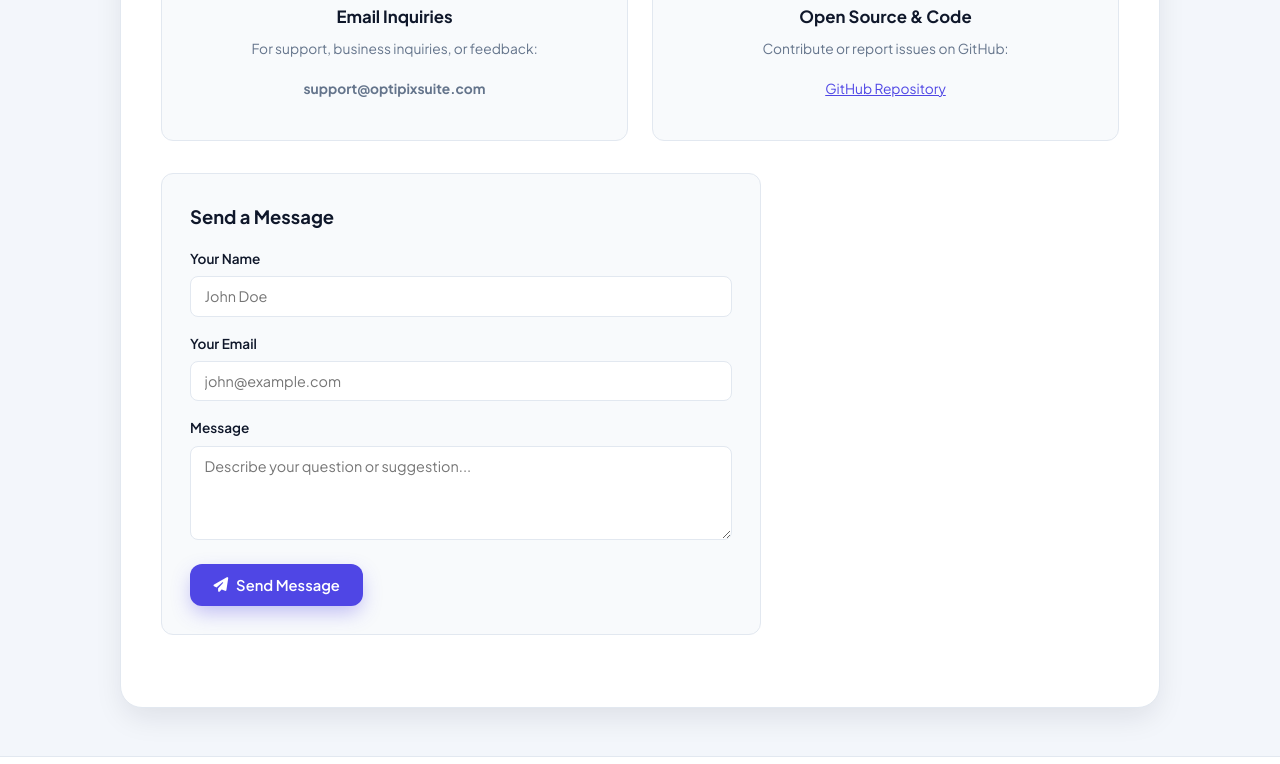
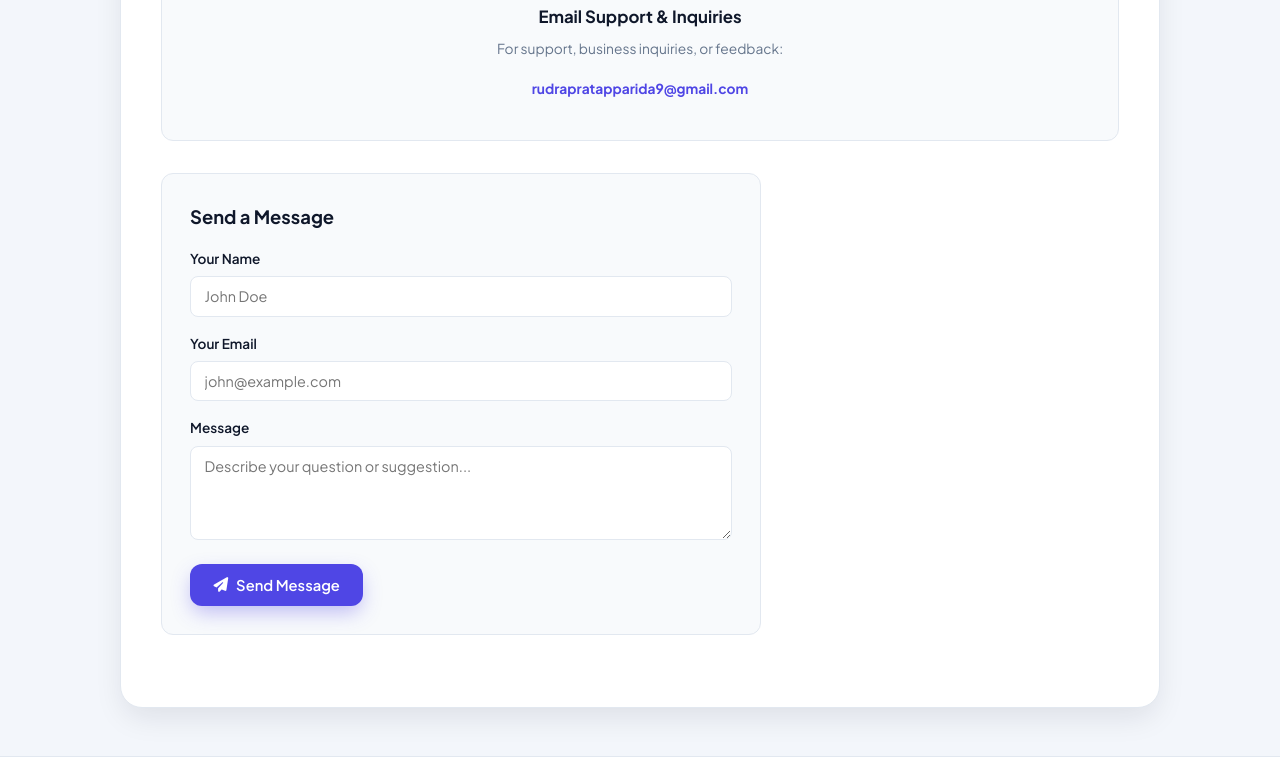
Before and after one commit to rudrapratapparida9-byte/client-side-image-compressor, a website: page contact.html in a window 1280 px wide. Shown: the part 336-1100 px from the top of the page. Drawn offline with Linux system fonts and the light colour scheme.

Commit message:
Update contact email to rudrapratapparida9@gmail.com and remove GitHub link

```diff
--- a/contact.html
+++ b/contact.html
@@ -49,18 +49,12 @@
       <p class="last-updated">We’d love to hear your feedback, bug reports, and feature suggestions.</p>
 
       <section class="policy-section">
-        <div class="contact-grid">
+        <div class="contact-grid" style="grid-template-columns: 1fr;">
           <div class="contact-card-box">
             <div class="contact-icon"><i class="fa-solid fa-envelope"></i></div>
-            <h3>Email Inquiries</h3>
+            <h3>Email Support &amp; Inquiries</h3>
             <p>For support, business inquiries, or feedback:</p>
-            <p><strong>support@optipixsuite.com</strong></p>
-          </div>
-          <div class="contact-card-box">
-            <div class="contact-icon"><i class="fa-brands fa-github"></i></div>
-            <h3>Open Source &amp; Code</h3>
-            <p>Contribute or report issues on GitHub:</p>
-            <p><a href="https://github.com/rudrapratapparida9-byte/client-side-image-compressor" target="_blank" rel="noopener noreferrer">GitHub Repository</a></p>
+            <p><strong><a href="mailto:rudrapratapparida9@gmail.com" style="color: var(--primary); text-decoration: none;">rudrapratapparida9@gmail.com</a></strong></p>
           </div>
         </div>
 
```
